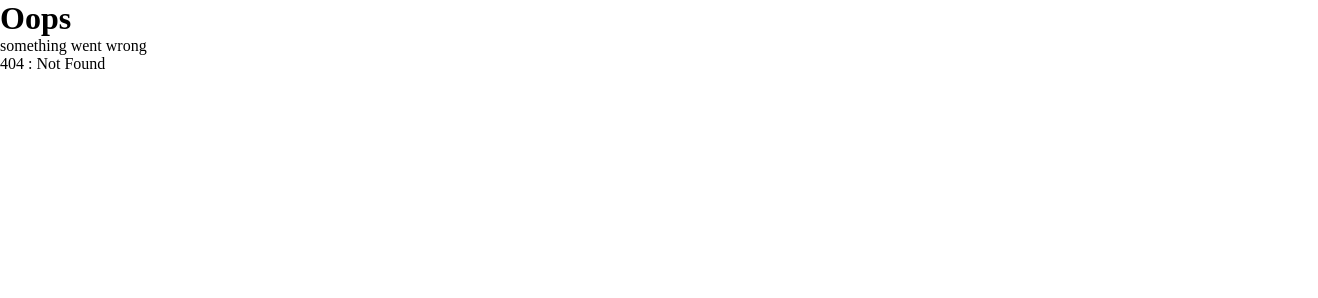
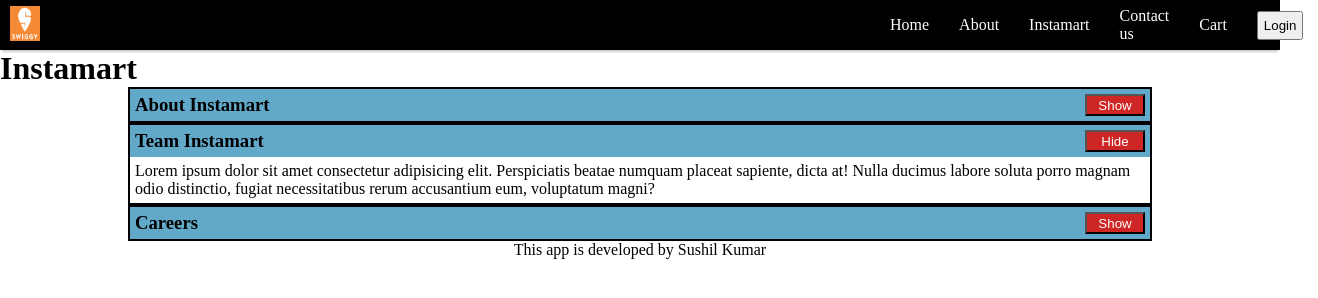
Before and after one commit to sushilkrg/learning-react, a React app: page /instamart in a window 1280 px wide. Before the commit this address had no page. Shown: the whole page, 1318 px wide, since content can reach past the window. Built offline with nearby package versions, Linux system fonts and the light colour scheme.

Commit message:
Implemented lazy loading, accordian and context api

```diff
--- a/App.js
+++ b/App.js
@@ -1,51 +1,76 @@
-import React from "react";
+import React, { lazy, Suspense, useState } from "react";
 import ReactDOM from "react-dom/client";
 import Header from "./src/components/Header";
 import Body from "./src/components/Body";
 import Footer from "./src/components/Footer";
-import {createBrowserRouter, Outlet, RouterProvider} from "react-router-dom";
+import { createBrowserRouter, Outlet, RouterProvider } from "react-router-dom";
 import About from "./src/components/About";
+// import Instamart from "./src/components/Instamart";
 import Error from "./src/components/Error";
 import Contact from "./src/components/Contact";
 import RestaurantMenu from "./src/components/RestaurantMenu";
+import Shimmer from "./src/components/Shimmer";
+import UserContext from "./src/utils/UserContext";
 
+// on demand loading
+const Instamart = lazy(() => import("./src/components/Instamart"));
+// const About = lazy(() => import("./src/components/About"));
 
 const AppLayout = () => {
+  const [user, setUser] = useState({
+    name: "Sushil Kumar",
+    email: "sushil@dev.com",
+  });
+
   return (
     <>
-      <Header />
-      <Outlet/>
-      <Footer />
+      <UserContext.Provider
+        value={{
+          user: user,
+          setUser: setUser,
+        }}
+      >
+        <Header />
+        <Outlet />
+        <Footer />
+      </UserContext.Provider>
     </>
   );
 };
 
 const appRouter = createBrowserRouter([
   {
-    path:"/",
-    element: <AppLayout/>,
-    errorElement: <Error/>,
+    path: "/",
+    element: <AppLayout />,
+    errorElement: <Error />,
     children: [
       {
-        path:"/",
-        element: <Body/>,
+        path: "/",
+        element: <Body />,
       },
       {
-        path:"about",
-        element: <About/>,
+        path: "about",
+        element: <About />,
       },
       {
-        path:"/contact",
-        element: <Contact/>,
+        path: "/contact",
+        element: <Contact />,
       },
       {
-        path:"/restaurant/:resId",
-        element: <RestaurantMenu/>,
+        path: "/instamart",
+        element: (
+          <Suspense fallback={<Shimmer />}>
+            <Instamart />
+          </Suspense>
+        ),
       },
-    ]
+      {
+        path: "/restaurant/:resId",
+        element: <RestaurantMenu />,
+      },
+    ],
   },
-
 ]);
 
 const root = ReactDOM.createRoot(document.getElementById("root"));
-root.render(<RouterProvider router={appRouter}/>);
+root.render(<RouterProvider router={appRouter} />);
--- a/config.js
+++ b/config.js
@@ -1,3 +1,3 @@
-export const IMG_CDN = "https://res.cloudinary.com/swiggy/image/upload/fl_lossy,f_auto,q_auto,w_508,h_320,c_fill/";
+export const IMG_CDN = "https://corsproxy.io/?https://res.cloudinary.com/swiggy/image/upload/fl_lossy,f_auto,q_auto,w_508,h_320,c_fill/";
 
-export const GET_RES_API_URL = "https://www.swiggy.com/dapi/restaurants/list/v5?lat=12.9351929&lng=77.62448069999999&page_type=DESKTOP_WEB_LISTING";
+export const GET_RES_API_URL = "https://corsproxy.io/?https://www.swiggy.com/dapi/restaurants/list/v5?lat=12.9351929&lng=77.62448069999999&page_type=DESKTOP_WEB_LISTING";
--- a/src/components/About.js
+++ b/src/components/About.js
@@ -1,8 +1,12 @@
+import { useContext } from "react";
+import UserContext from "../utils/UserContext";
+
 const About = () => {
+  const {user} = useContext(UserContext);
   return (
     <>
       <h1>About us page</h1>
-      <p>This is Swiggy clone web app made with react</p>
+      <p>This is Swiggy clone web app made with react by {user.name}</p>
     </>
   );
 };
--- a/src/components/Body.js
+++ b/src/components/Body.js
@@ -1,10 +1,11 @@
 // import { GET_RES_API_URL } from "../config";
-import { useState, useEffect } from "react";
+import { useState, useEffect, useContext } from "react";
 import RestaurantCard from "./RestaurantCard";
 import Shimmer from "./Shimmer";
 import { Link } from "react-router-dom";
 import { filterRestaurants } from "../utils/helper";
 import useOnline from "../utils/useOnline";
+import UserContext from "../utils/UserContext";
 
 
 const Body = () => {
@@ -12,6 +13,7 @@
   const [allRestaurants, setAllRestaurants] = useState([]);
   const [filteredRestaurants, setFilteredRestaurants] = useState([]);
   const [isLoaded, setIsLoaded] = useState(false);
+  const {user, setUser} = useContext(UserContext);
 
   console.log(allRestaurants);
 
@@ -49,6 +51,9 @@
     return <h1>Offline, please check your internet connection</h1>
   }
 
+  if(!allRestaurants) return null;
+
+
   return (
     <div className="main-container">
       <div className="search-container">
@@ -67,6 +72,18 @@
         >
           Search
         </button>
+        <input value={user.name} onChange= {
+          e => setUser({
+            ...user,
+            name: e.target.value,
+          })
+        }></input>
+        <input value={user.email} onChange= {
+          e => setUser({
+            ...user,
+            email: e.target.value,
+          })
+        }></input>
       </div>
 
       {!isLoaded ? (
--- a/src/components/Contact.js
+++ b/src/components/Contact.js
@@ -1,7 +1,14 @@
+import { useContext } from "react";
+import UserContext from "../utils/UserContext";
+
 const Contact = () => {
-    return(
-        <h1>Contact Us Page</h1>
-    );
+  const { user } = useContext(UserContext);
+  return (
+    <>
+      <h1>Contact Us Page</h1>
+      <p>email- {user.email}</p>
+    </>
+  );
 };
 
 export default Contact;
--- a/src/components/Footer.js
+++ b/src/components/Footer.js
@@ -1,7 +1,13 @@
-import React from "react";
+import { useContext } from "react";
+import UserContext from "../utils/UserContext";
 
 const Footer = () => {
-  return <p className="footer">Footer</p>;
+
+  const { user } = useContext(UserContext);
+
+  return (
+  <p className="footer">This app is developed by {user.name}</p>
+  );
 };
 
 export default Footer;
--- a/src/components/Header.js
+++ b/src/components/Header.js
@@ -27,6 +27,9 @@
             <Link to="/about">About</Link>
           </li>
           <li>
+            <Link to="/instamart">Instamart</Link>
+          </li>
+          <li>
             <Link to="/contact">Contact us</Link>
           </li>
           <li>Cart</li>
--- /dev/null
+++ b/src/components/Instamart.js
@@ -0,0 +1,58 @@
+import { useState } from "react";
+
+const Section = ({ title, description, isVisible, setIsVisible }) => {
+  return (
+    <div className="section-container">
+      <div className="accordian-header-container">
+        <h3 className="accordian-header">{title}</h3>
+        {isVisible ? (
+          <button className="accordian-btn" onClick={() => setIsVisible(false)}>
+            Hide
+          </button>
+        ) : (
+          <button className="accordian-btn" onClick={() => setIsVisible(true)}>
+            Show
+          </button>
+        )}
+      </div>
+      <div className="description-container">
+        {isVisible && <p>{description}</p>}
+      </div>
+    </div>
+  );
+};
+
+const Instamart = () => {
+  const [visibleSection, setVisibleSecion] = useState("team");
+  return (
+    <div>
+      <h1>Instamart</h1>
+      <Section
+        title={"About Instamart"}
+        description={
+          "Lorem ipsum dolor sit amet consectetur adipisicing elit. Perspiciatis beatae numquam placeat sapiente, dicta at! Nulla ducimus labore soluta porro magnam odio distinctio, fugiat necessitatibus rerum accusantium eum, voluptatum magni?"
+        }
+        isVisible={visibleSection === "about"}
+        setIsVisible={() => setVisibleSecion("about")}
+      />
+      <Section
+        title={"Team Instamart"}
+        description={
+          "Lorem ipsum dolor sit amet consectetur adipisicing elit. Perspiciatis beatae numquam placeat sapiente, dicta at! Nulla ducimus labore soluta porro magnam odio distinctio, fugiat necessitatibus rerum accusantium eum, voluptatum magni?"
+        }
+        isVisible={visibleSection === "team"}
+        setIsVisible={() => setVisibleSecion("team")}
+      />
+      <Section
+        title={"Careers"}
+        description={
+          "Lorem ipsum dolor sit amet consectetur adipisicing elit. Perspiciatis beatae numquam placeat sapiente, dicta at! Nulla ducimus labore soluta porro magnam odio distinctio, fugiat necessitatibus rerum accusantium eum, voluptatum magni?"
+        }
+        isVisible={visibleSection === "career"}
+        setIsVisible={() => setVisibleSecion("career")}
+      />
+    </div>
+  );
+};
+
+export default Instamart;
--- /dev/null
+++ b/src/utils/UserContext.js
@@ -0,0 +1,12 @@
+import { createContext } from "react";
+
+const UserContext = createContext({
+  user: {
+    name: "Dummy name",
+    email: "dummyp@gmail.com",
+  },
+});
+
+UserContext.displayName = "UserContext";
+
+export default UserContext;
--- a/style.css
+++ b/style.css
@@ -158,3 +158,33 @@
 .footer{
     text-align: center;
 }
+
+.section-container{
+    margin: auto;
+    width: 80vw;
+    border: 2px solid black;
+    /* border-collapse: separate; */
+    /* display: flex; */
+    /* justify-content: space-between; */
+}
+
+.accordian-header-container{
+    background-color: #62a8c9;
+    padding: 5px;
+    display: flex;
+    justify-content: space-between;
+}
+
+.accordian-header-container button{
+    padding: 1px 10px;
+    background-color: rgb(206, 37, 37);
+    color: white;
+    cursor: pointer;
+    width: 60px;
+    /* justify-content: center; */
+    /* text-align: center; */
+}
+.description-container p{
+    padding: 5px;
+
+}
```
Also changed, not shown: src/components/RestaurantMenu.js (+13 -6 lines).
